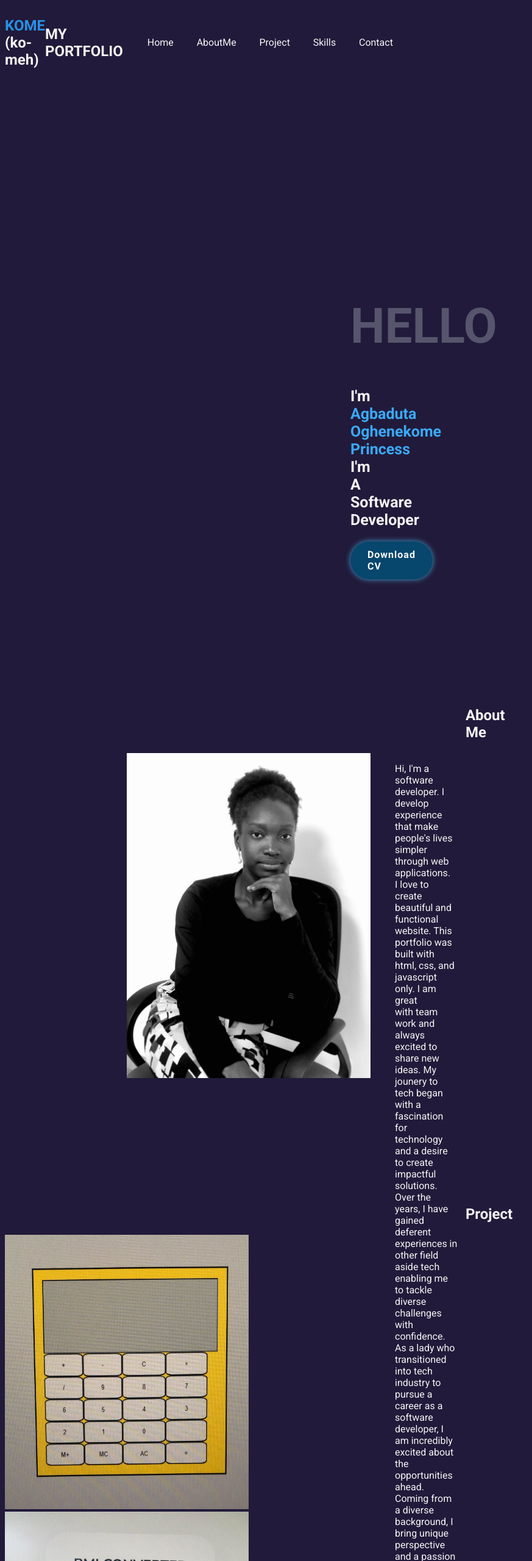
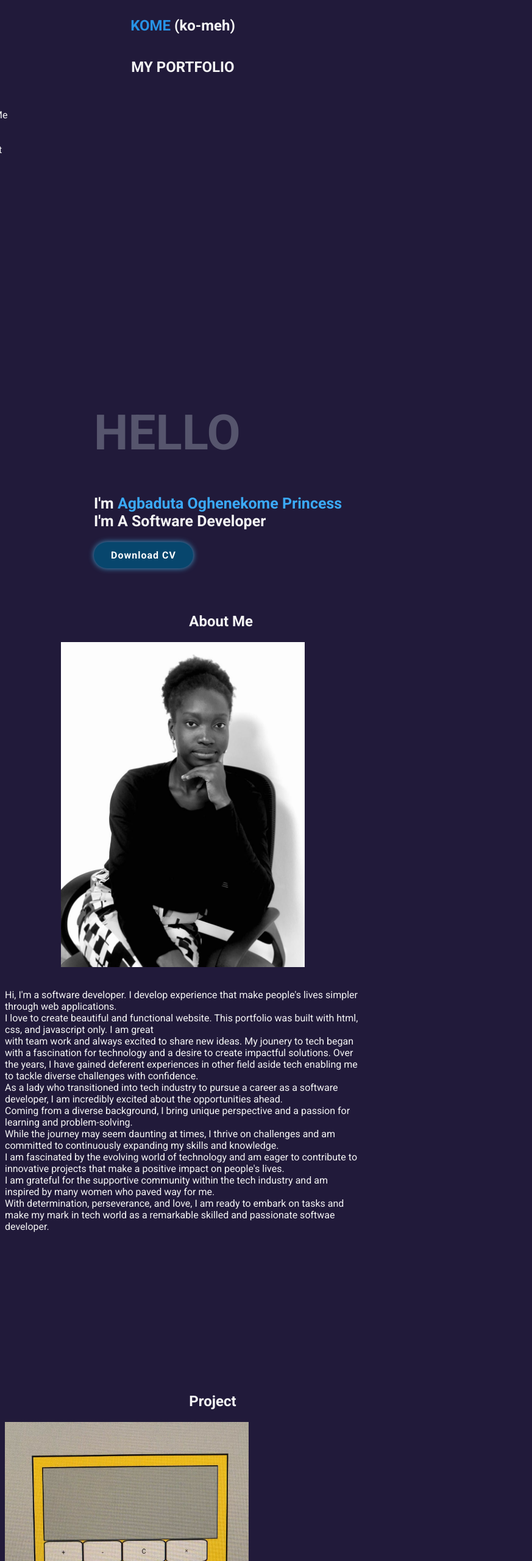
Before and after one commit to kome-1/kokoportfolio, a plain HTML site: page kokoportfolio-main/index.html in a window 600 px wide. Shown: the top 2560 px of the page at 61% size, 873 px wide, since content can reach past the window. Drawn offline with Linux system fonts and the light colour scheme; files whose address does not match are found by name.

Commit message:
Mycommit

```diff
--- a/kokoportfolio-main/index.html
+++ b/kokoportfolio-main/index.html
@@ -12,6 +12,8 @@
     <nav class="menu" style="color: whitesmoke;">
         <h1><span style="color: rgb(39, 147, 230);">KOME</span> (ko-meh)</h1>
         <h1>MY PORTFOLIO</h1>
+
+        <!-- Nav links -->
         <div>
         <ul>
             <li><a href="#Home" style="color: whitesmoke;">Home</a></li>
@@ -21,17 +23,20 @@
             <li><a href="#Contact" style="color: whitesmoke;">Contact</a></li>
         </ul>
         </div>
+
     </nav>
 
+    <!-- Main content -->
     <header class="Home" id="Home" style="color: whitesmoke;">
          <h1 style="color: rgba(240, 255, 255, 0.26);">HELLO</h1>
          <h2>I'm <span style="color: rgb(59, 169, 247);">Agbaduta Oghenekome Princess</span> <br>I'm A Software Developer</h2>
          <a href="./princessport/Resume.docx.pdf"  class="btn" style="color: white;">Download CV</a>
     </header>
 
+    <!-- About me section -->
     <section class="About-me" style="color: whitesmoke;">
         <div class="tainer1" id="AboutMe">
-          <h1 style="margin-left: 20cm;">About Me</h1>
+          <h1 class="AboutHeader">About Me</h1>
         </div>
         <div class="continue">
             <img src="./princessport/princess.jpg" alt="" width="400px">
@@ -45,13 +50,12 @@
             I am grateful for the supportive community within the tech industry and am inspired by many women who paved way for me.<br>
             With determination, perseverance, and love, I am ready to embark on tasks and make my mark in tech world as a remarkable skilled and passionate softwae developer.</p>
         </div>
-
-
     </section>
 
+    <!-- Project section -->
     <section class="Project" style="color: whitesmoke;">
         <div class="mine" id="Project">
-            <h1 style="margin-left: 20cm;">Project</h1>
+            <h1 class="ProjectHeader">Project</h1>
             <a href="https://calculator-lj2u.vercel.app/">
                 <img src="./princessport/WhatsApp Image 2024-04-16 at 10.59.44_5e2704a5.jpg" alt="" width="400px" height="450px"></a>
              <a href="https://bmi-calculator-liard-tau.vercel.app/">
@@ -59,23 +63,25 @@
         </div>
     </section>
 
+    <!-- Skill section -->
     <section style="color: whitesmoke;">
         <div class="container2" id="Skills">
-            <h1 style="margin-left: 20cm;">Skills</h1>
+            <h1 class="SkillHeader">Skills</h1>
             <h1>Technical Skills</h1>
             <div class="con1">
              <img src="./princessport/html icon.png" alt="" border="5" width="150cm" style="background-color: rgba(46, 51, 51, 0.137);">
              <img src="./princessport/css image.png" alt="" border="5" width="150cm" style="background-color: rgba(49, 56, 56, 0.133);">
-             <img src="./princessport/javascript icon.jpeg" alt="" border="10" width="150cm" style="background-color: rgba(50, 57, 57, 0.081); margin-right: 6cm;">
+             <img src="./princessport/javascript icon.jpeg" alt="" border="10" width="150cm" style="background-color: rgba(50, 57, 57, 0.081); margin-right: 29cm;">
             </div>
             <h1>Soft Skills</h1>
-            <img src="./princessport/soft-images.jpg" alt="" width="600cm">
+            <img class="soft" src="./princessport/soft-images.jpg" alt="" width="600cm">
         </div>
     </section>
 
+    <!-- Contact section -->
     <section style=" color: whitesmoke;">
         <footer class="container3" id="Contact">
-            <h1 style="margin-left: 20cm;">CONTACT</h1>
+            <h1 class="ContactHeader">CONTACT</h1>
             <p>agbadutakome@gmail.com</p>
             <p>Phone number: 09039218184</p>
 
@@ -88,4 +94,4 @@
         </footer>
     </section>
 </body>
-</html3
+</html>
--- a/kokoportfolio-main/princessport/style.css
+++ b/kokoportfolio-main/princessport/style.css
@@ -5,6 +5,7 @@ body{
     font-family: "Roboto", sans-serif;
 }
 
+/*Nav links*/
 nav{
     display: flex;
     justify-content: space-between;
@@ -25,6 +26,7 @@ a{
     text-decoration: none;
 }
 
+/*Main content*/
 header{
     margin-left: 15cm;
     padding-top: 8cm;
@@ -50,10 +52,15 @@ h2{
     font-weight: 600;
   }
 
+/*About me section*/
   .About-me{
-    padding-top: 5cm;
+    padding-top: 7cm;
+  }
 
+  .AboutHeader{
+    margin-left: 20cm;
   }
+
 .continue {
     display: flex;
     gap: 40px;
@@ -65,17 +72,188 @@ h2{
     height: 500px;
 }
 
+/*Project section*/
  .mine{
-    padding-top: 5cm;
+    padding-top: 9cm;
+    margin-left: 5cm;
  }
+
+ .ProjectHeader{
+    margin-left: 15cm;
+ }
+
+ /*Skill section*/
 .container2{
-    padding-top: 5cm;
+    padding-top: 7cm;
+    margin-left: 5cm;
 }
+
+.SkillHeader{
+    margin-left: 15cm;
+}
+
 .con1{
     display: flex;
     justify-content: space-between;
 }
 
+
+/* Contact section*/
 .container3{
     padding-top: 8cm;
 }
+
+.ContactHeader{
+    margin-left: 20cm;
+}
+
+
+/*Mobile screen*/
+@media only screen and (max-width: 600px) {
+    nav{
+        flex-direction: column;
+        align-items: center;
+    }
+
+    ul{
+        margin-right: 7cm;
+        display: list-item;
+    }
+
+    a{
+        text-decoration: none;
+    }
+
+    header {
+        margin-left: 5%;
+        padding-top: 2%;
+    }
+
+    .About-me{
+        padding-top: 10%;
+    }
+
+    .AboutHeader{
+        margin-left: 3cm;
+    }
+
+    .continue {
+        flex-direction: column;
+        align-items: center;
+        gap: 20px;
+        margin-left: 0;
+
+    }
+
+    .continue p {
+        width: auto;
+        height: auto;
+    }
+
+    .mine {
+        padding-top: 6cm;
+        margin-left: 0cm;
+    }
+
+    .ProjectHeader{
+        margin-left: 3cm;
+     }
+
+    .container2 {
+        padding-top: 6cm;
+        margin-left: 0cm;
+    }
+
+    .SkillHeader{
+        margin-left: 3cm;
+    }
+    .con1{
+        width: auto;
+        height: auto;
+        margin-left: 0cm;
+    }
+
+    .container3 {
+        padding-top: 6cm;
+    }
+
+    .ContactHeader{
+        margin-left: 3cm;
+    }
+}
+
+
+/*Tablet screen*/
+@media only screen and (min-width:600px) and (max-width: 1024px) {
+    nav{
+        flex-direction: column;
+        align-items: center;
+    }
+
+    ul{
+        margin-right: 17cm;
+        display: list-item;
+    }
+
+    a{
+        text-decoration: none;
+    }
+
+    header {
+        margin-left: 25%;
+        padding-top: 58%;
+    }
+
+    .About-me{
+        padding-top: 9%;
+    }
+
+    .AboutHeader{
+        margin-left: 8cm;
+    }
+
+    .continue {
+        flex-direction: column;
+        align-items: center;
+        gap: 20px;
+        margin-left: 0;
+
+    }
+
+    .continue p {
+        width: auto;
+        height: auto;
+    }
+
+    .mine {
+        padding-top: 6cm;
+        margin-left: 0cm;
+    }
+
+    .ProjectHeader{
+        margin-left: 8cm;
+    }
+
+    .container2 {
+        padding-top: 6cm;
+        margin-left: 0cm;
+    }
+
+    .SkillHeader{
+        margin-left: 8cm;
+    }
+
+    .con1{
+        width: auto;
+        height: auto;
+        margin-left: 0cm;
+    }
+
+    .container3 {
+        padding-top: 6cm;
+    }
+
+    .ContactHeader{
+        margin-left: 8cm;
+    }
+}
```
Also changed, not shown: 1 other file.
